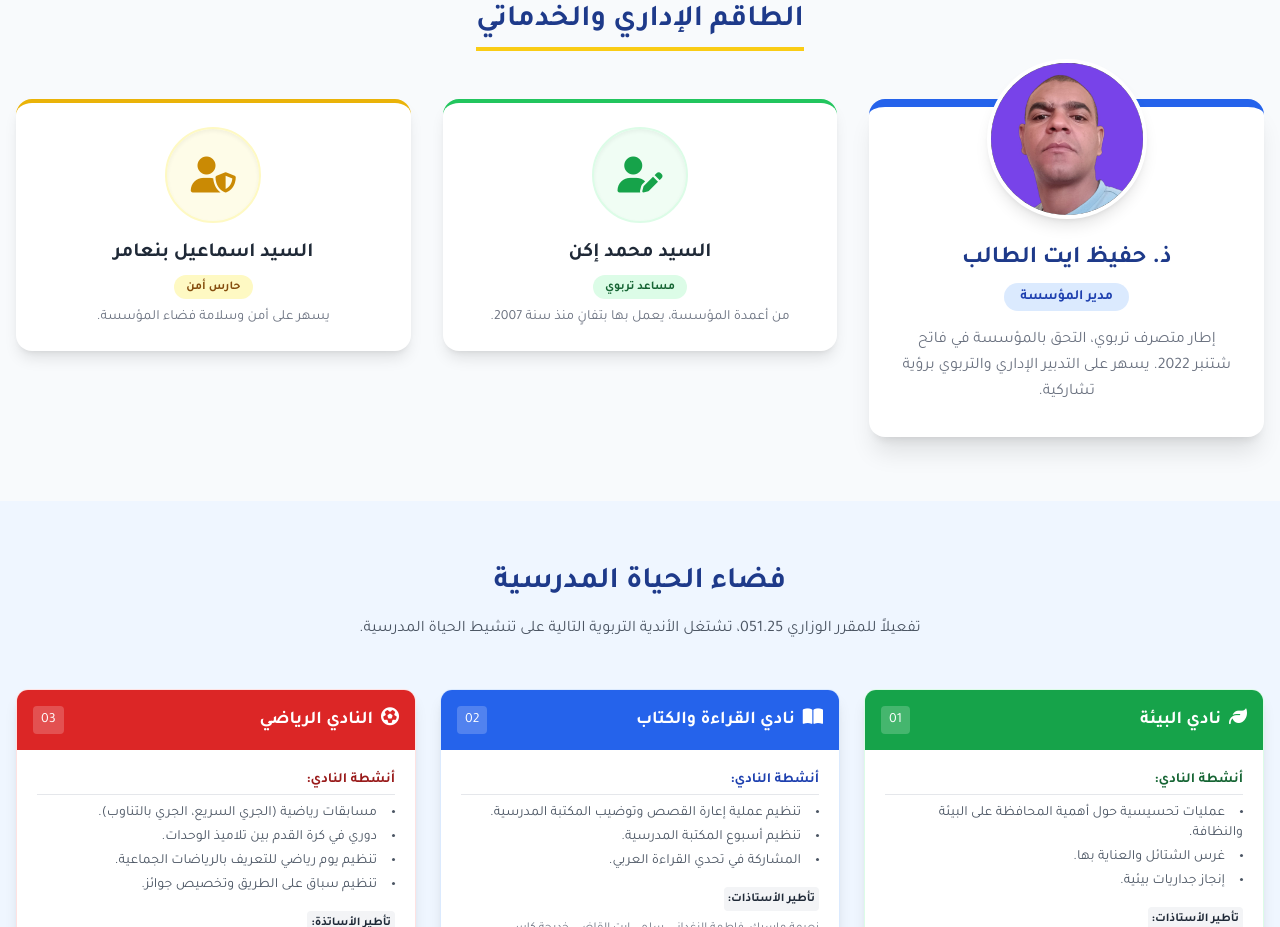
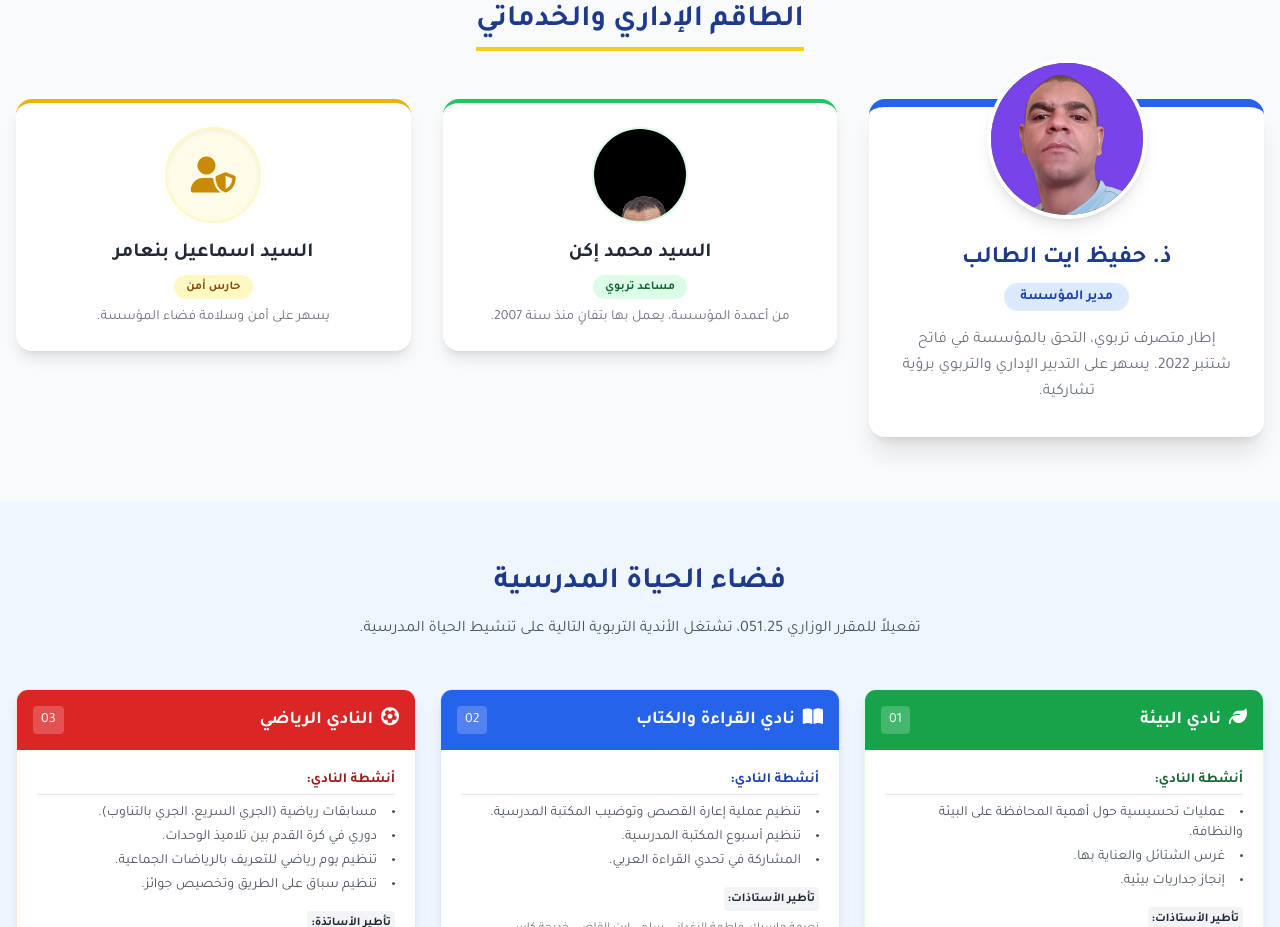
Before and after one commit to Hafido2025/ecole-sit-raida, a plain HTML site: page index.html in a window 1280 px wide. Shown: the part 840-1767 px from the top of the page. Drawn offline with nearby package versions, Linux system fonts and the light colour scheme.

```diff
--- a/index.html
+++ b/index.html
@@ -184,8 +184,8 @@
                 <p class="text-gray-500 mt-4 leading-relaxed">إطار متصرف تربوي، التحق بالمؤسسة في فاتح شتنبر 2022. يسهر على التدبير الإداري والتربوي برؤية تشاركية.</p>
             </div>
             <div class="bg-white p-6 rounded-2xl shadow-lg border-t-4 border-green-500 flex flex-col items-center text-center mt-12 md:mt-0">
-                <div class="w-24 h-24 bg-green-50 rounded-full flex items-center justify-center border-2 border-green-100 mb-4 shadow-inner">
-                    <i class="fa-solid fa-user-pen text-4xl text-green-600"></i>
+              <div class="w-24 h-24 bg-green-50 rounded-full border-2 border-green-100 mb-4 shadow-inner overflow-hidden">
+                    <img src="ikn.png" oncontextmenu="return false;" draggable="false" class="w-full h-full object-cover object-top protected-img">
                 </div>
                 <h3 class="text-xl font-bold text-gray-800">السيد محمد إكن</h3>
                 <span class="bg-green-100 text-green-800 text-xs px-3 py-1 rounded-full font-bold mt-2">مساعد تربوي</span>
```
